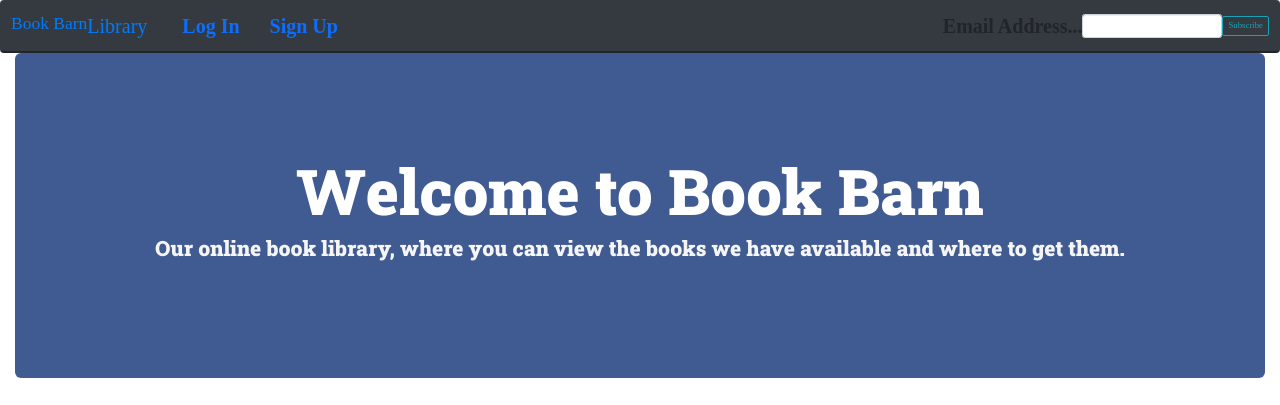
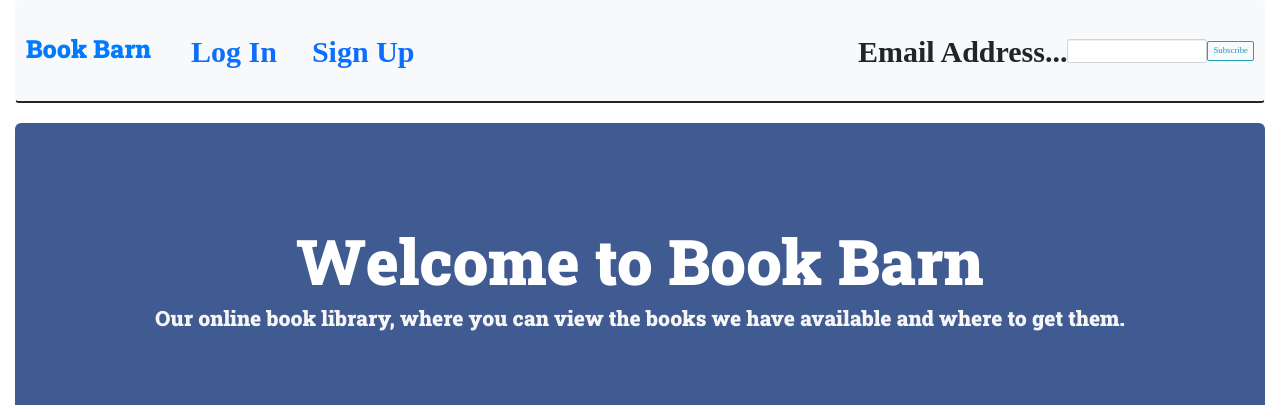
Before and after one commit to rose-okoth/book-barn, a Flask app: page / in a window 1280 px wide; the page is wider, and only the part inside the window is pictured. Shown: the top 405 px of that part. Run offline with Flask 2, Linux system fonts and the light colour scheme; some libraries are stand-ins or nearby versions.

Commit message:
navbar spacing issue fixed

```diff
--- a/app/templates/index.html
+++ b/app/templates/index.html
@@ -15,10 +15,8 @@
 {% block content %}
 <div class="container-fluid">
 <div class="jumbotron text-center" style="background-color: rgba(64, 90, 146); color: #fff; padding: 100px 25px; font-family: 'Kurale', serif;">
-    <!-- <div class="container"> -->
       <h1 class="display-4">Welcome to Book Barn</h1>
       <p class="lead">Our online book library, where you can view the books we have available and where to get them.</p>
-    <!-- </div> -->
 </div>
 
     <br><br>
--- a/app/templates/navbar.html
+++ b/app/templates/navbar.html
@@ -1,13 +1,15 @@
-<div class="navbar navbar-expand-lg navbar-dark bg-dark" style="margin-bottom:0; border-bottom: 2px solid; font-size: 20px; font-family: 'Kurale', serif;">
-    <h3>    <a href="/">Book Barn</a>    </h3>
-
-    <a href="/library/">Library</a>
+<div class="container-fluid">
+<div class="navbar navbar-expand-md navbar-light bg-light" style="margin-bottom:2; border-bottom: 2px solid; font-size: 30px; font-family: 'Kurale', serif;">
+    <h1 style="font-weight: 200;"><a href="/">Book Barn</a></h1>
+    <br><br>
     <button class="navbar-toggler" type="button" data-toggle="collapse" data-target="#navbarSupportedContent" aria-controls="navbarSupportedContent" aria-expanded="false" aria-label="Toggle navigation">
       <span class="navbar-toggler-icon"></span>
     </button>
 
     <div class="collapse navbar-collapse" id="navbarSupportedContent">
         {% if current_user.is_authenticated %}
+
+       <a href="/library/" class="nav-item nav-link px-3">Library</a>
 
       <div class="navbar-nav mr-auto">
         <li class="dropdown"><a href="#" class="dropdown-toggle" data-toggle="dropdown" role="button" aria-haspopup="true" aria-expanded="false">{{current_user.username| capitalize}} <span class="caret"></span></a>
@@ -47,6 +49,7 @@
 
     </div>
 </div>
+</div>
 
 
 {% block scripts %}
```
